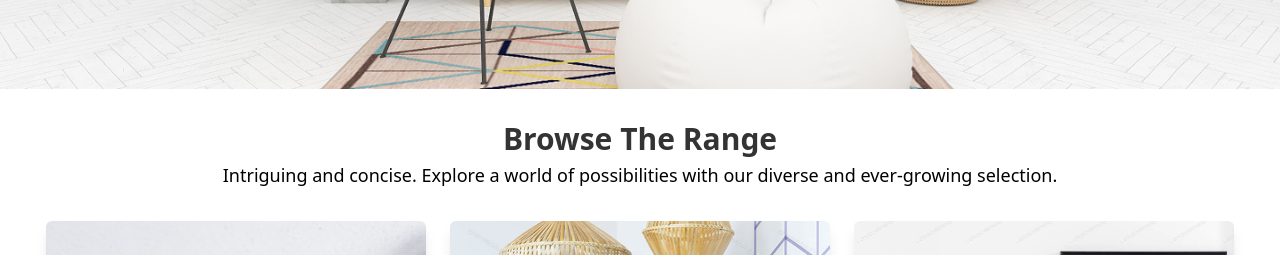
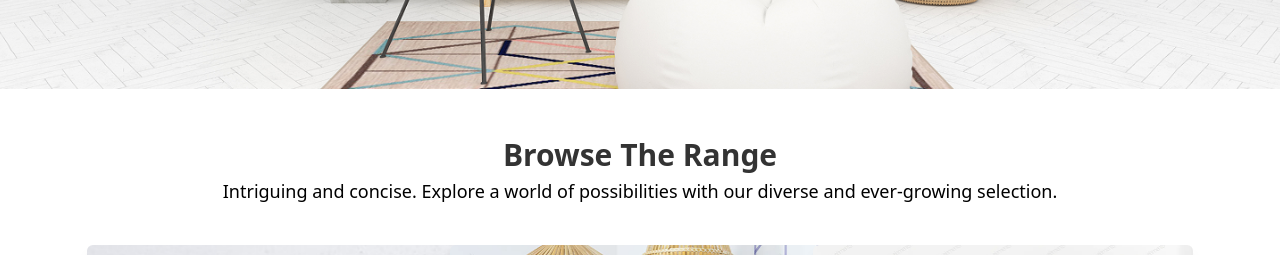
Before and after one commit to faressuliman/e-commerce, a React (Vite) app: page / in a window 1280 px wide. Shown: the part 620-875 px from the top of the page. Built offline with nearby package versions, Linux system fonts and the light colour scheme; no server answers.

Commit message:
refactor: enhanced layout styles for Dining/Living/Bedroom and Featured Products sections

```diff
--- a/src/pages/index.tsx
+++ b/src/pages/index.tsx
@@ -80,27 +80,27 @@ const Index = () => {
       </section>
 
       {/* Dining/Living/Bedroom Section */}
-      <section className="mt-8">
+      <section className="mt-8 max-w-screen-3xl mx-auto p-4 lg:px-12">
         <h2 className="text-grey font-bold md:text-3xl text-2xl text-center mb-1">
           Browse The Range
         </h2>
-        <p className="md:text-lg text-md text-center mb-3">
+        <p className="md:text-lg text-md text-center mb-5">
           Intriguing and concise. Explore a world of possibilities with our
           diverse and ever-growing selection.
         </p>
 
-        <div className="container mx-auto flex flex-col lg:flex-row justify-center items-center lg:space-x-6 space-y-6 lg:space-y-0">
+        <div className="grid grid-cols-1 lg:grid-cols-3 gap-y-10 lg:px-12">
           {renderSectionsData}
         </div>
       </section>
 
       {/* Featured Products Section */}
       <section className="mt-16 max-w-screen-3xl mx-auto p-4 lg:px-12">
-        <h2 className="text-grey font-bold md:text-3xl text-2xl text-center mb-7">
+        <h2 className="text-grey font-bold md:text-3xl text-2xl text-center mb-8">
           Featured Products
         </h2>
 
-        <div className="grid grid-cols-1 md:grid-cols-2 lg:grid-cols-4 gap-y-8 gap-x-6 justify-items-center">
+        <div className="grid grid-cols-1 md:grid-cols-2 lg:grid-cols-4 gap-y-8 lg:px-12 justify-items-center">
           {isLoading
             ? [...Array(8)].map((_, i) => <ProductCardSkeleton key={i} />)
             : data?.data?.map((product: IProduct) => (
```
